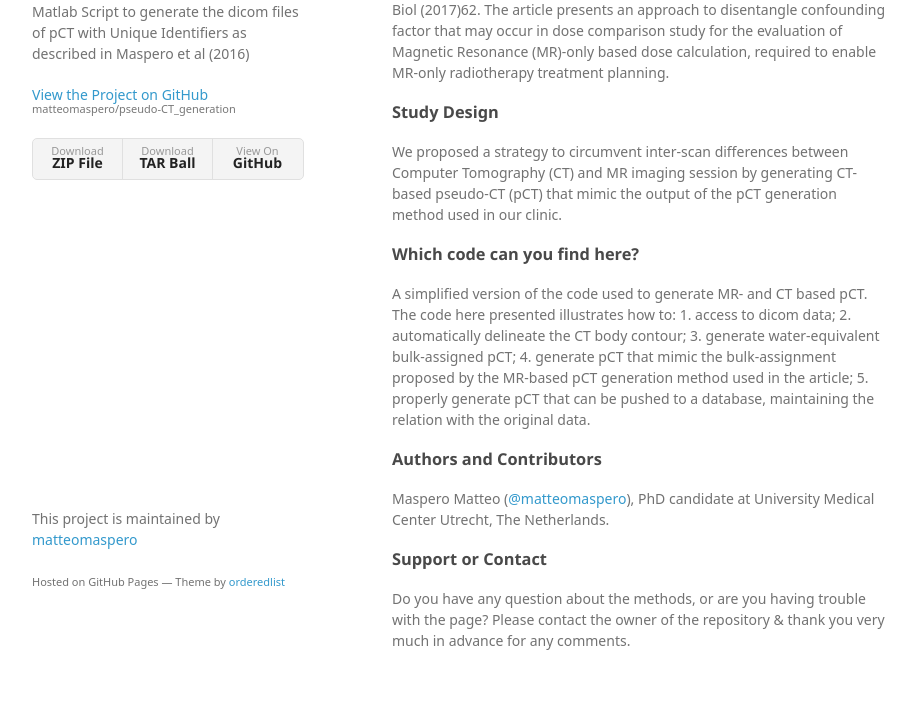
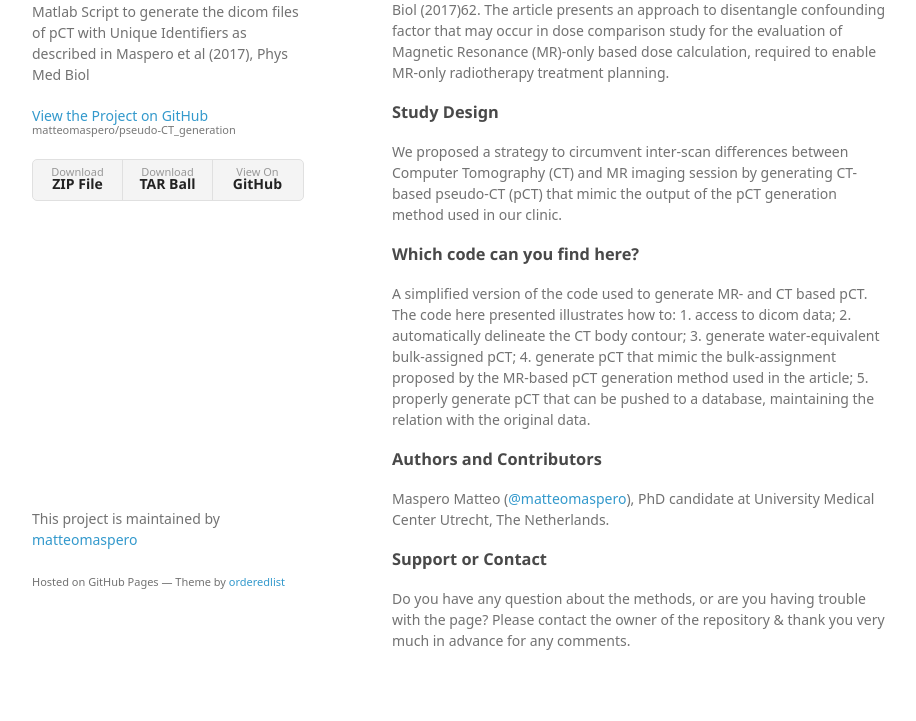
Before and after one commit to matteomaspero/pseudo-CT_generation, a plain HTML site: page index.html in a window 1280 px wide. Shown: the part 139-860 px from the top of the page, without its empty margins (178-1094 px from the left). Drawn offline with Linux system fonts and the light colour scheme; a web font is replaced by a local one.

Commit message:
Update index.html

```diff
--- a/index.html
+++ b/index.html
@@ -16,7 +16,7 @@
     <div class="wrapper">
       <header>
         <h1>CT-based pseudo-CT generation</h1>
-        <p>Matlab Script to generate the dicom files of pCT with Unique Identifiers as described in Maspero et al (2016)</p>
+        <p>Matlab Script to generate the dicom files of pCT with Unique Identifiers as described in Maspero et al (2017), Phys Med Biol</p>
 
         <p class="view"><a href="https://github.com/matteomaspero/pseudo-CT_generation">View the Project on GitHub <small>matteomaspero/pseudo-CT_generation</small></a></p>
 
```
